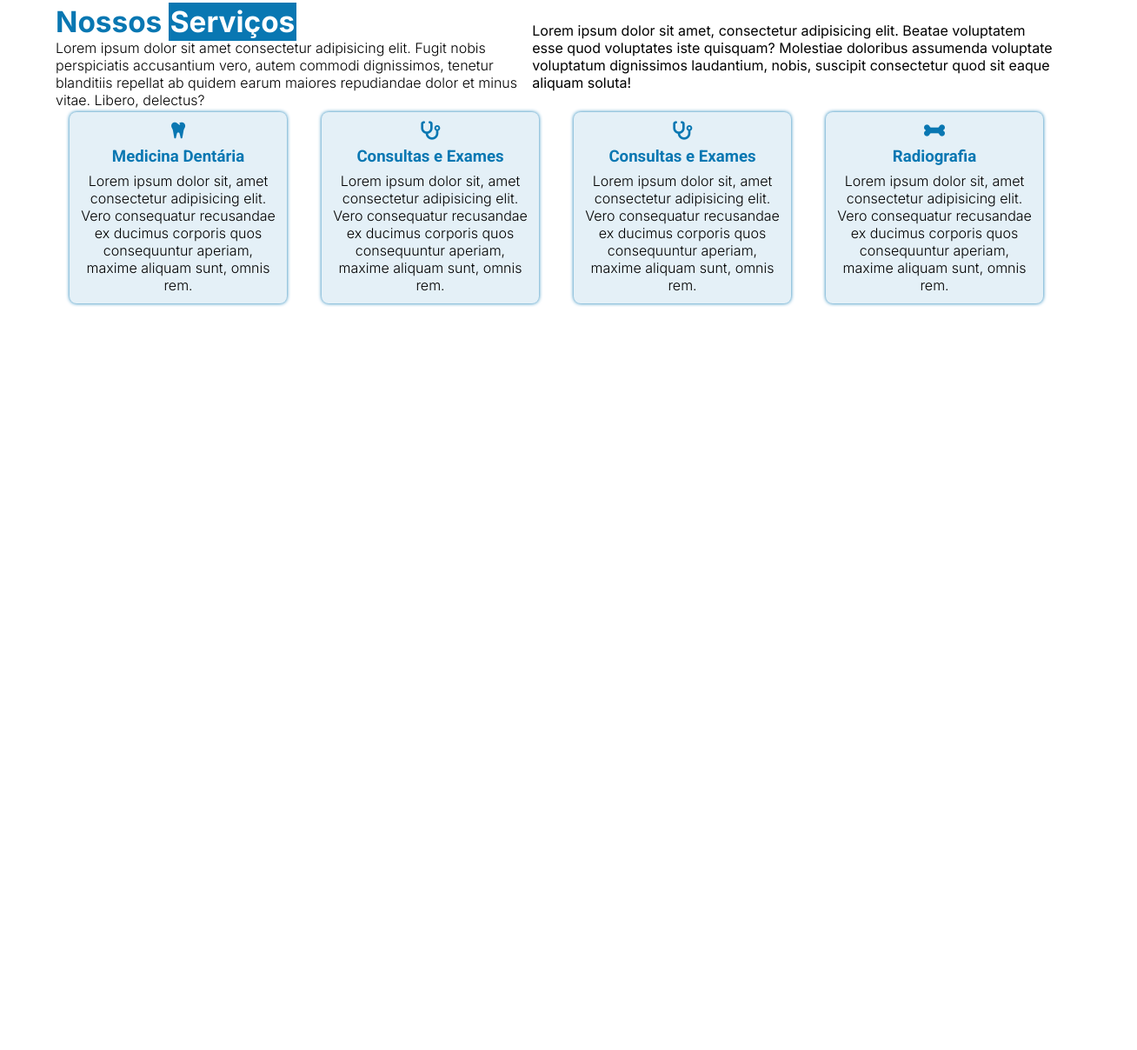
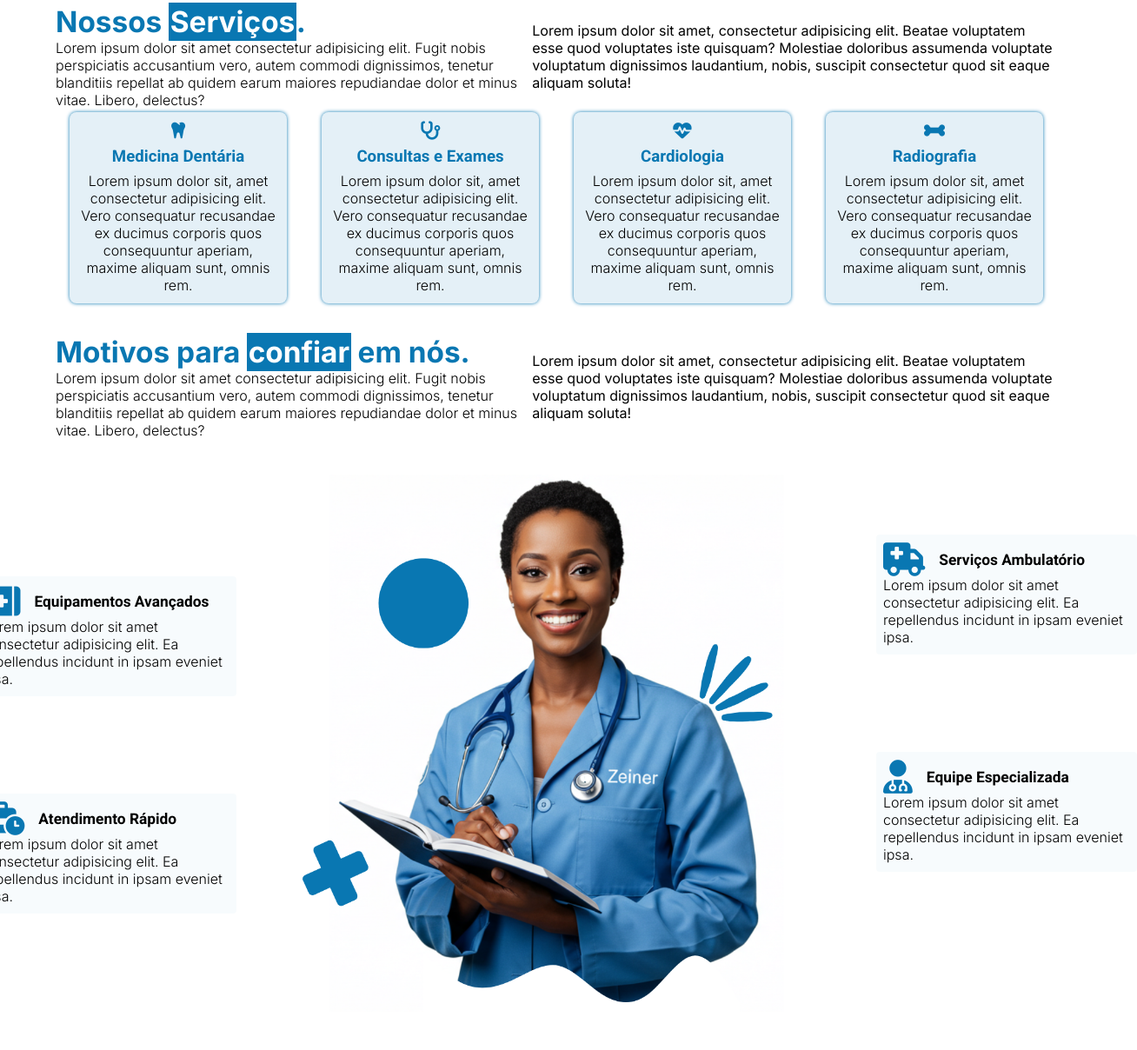
Before and after one commit to C4L3B3666/Hospital, a plain HTML site: page index.html in a window 1280 px wide. Shown: the part 827-2035 px from the top of the page at 87% size, 1308 px wide, since content can reach past the window. Before the commit the page ends 1180 px from the top, so only its background shows below. Drawn offline with Linux system fonts and the light colour scheme.

Commit message:
Adição dos cards laterais

```diff
--- a/estilo.css
+++ b/estilo.css
@@ -224,6 +224,68 @@
     font-family: "Inter", sans-serif;
 }
 
+.div_contet_img_motivo_lateral {
+    gap: 1rem;
+    display: flex;
+    justify-content: center;
+    align-items: center;
+}
+
+.div_laterais_motivos {
+    display: flex;
+    height: 500px;
+    margin: 2px;
+    position: relative;
+    flex-direction: column;
+    justify-content: space-around;
+}
+
+.div_laterais_motivos_esquerda {
+    bottom: 3rem;
+}
+
+.card_motivo {
+    padding: 8px;
+    padding-block: 10px;
+    width: 300px;
+    cursor: pointer;
+    border-radius: 4px;
+
+    background:rgba(9, 119, 178, 0.03);
+}
+
+.card_motivo div:nth-child(1) {
+    gap: 1rem;
+    display: flex;
+    align-items: center;
+}
+
+.card_motivo div:nth-child(1) .icone_motivo {
+    font-size: 29pt;
+    color: #0977B2;
+}
+
+.card_motivo div:nth-child(1) .titulo_motivo {
+    font-size: 13pt;
+    font-weight: bold;
+    font-family: "Roboto", sans-serif;
+}
+
+.card_motivo div:nth-child(1) .titulo_motivo {
+    font-size: 13pt;
+    font-weight: bold;
+    font-family: "Roboto", sans-serif;
+}
+
+.card_motivo div:nth-child(2) p {
+    font-weight: 300;
+    font-family: "Inter", sans-serif;
+}
+
+#img_motivo {
+    width: 700px;
+}
+
 @media screen and (max-width: 768px) {
     #menu {
         margin: 0;
--- a/index.html
+++ b/index.html
@@ -51,7 +51,7 @@
         <div class="div_conteudo div_conteudo_inicio">
             <div class="div_content_navs">
                 <div class="div_conteudo1">
-                    <h2 class="titulo_div_conteudo">Nossos <span class="texto_personalizado_normal">Serviços</span></h2>
+                    <h2 class="titulo_div_conteudo">Nossos <span class="texto_personalizado_normal">Serviços</span>.</h2>
                     <p class="texto_div_conteudo">Lorem ipsum dolor sit amet consectetur adipisicing elit. Fugit nobis perspiciatis accusantium vero, autem commodi dignissimos, tenetur blanditiis repellat ab quidem earum maiores repudiandae dolor et minus vitae. Libero, delectus?</p>
                 </div>
                 <div class="div_conteudo2">
@@ -74,8 +74,8 @@
                 </div>
 
                 <div class="card_servico">
-                    <i class="fa-solid fa-stethoscope icone_servico"></i>
-                    <h5 class="nome_servico">Consultas e Exames</h5>
+                    <i class="fa-solid fa-heart-pulse icone_servico"></i>
+                    <h5 class="nome_servico">Cardiologia</h5>
                     <p class="texto_servico">Lorem ipsum dolor sit, amet consectetur adipisicing elit. Vero consequatur recusandae ex ducimus corporis quos consequuntur aperiam, maxime aliquam sunt, omnis rem.</p>
                 </div>
 
@@ -86,6 +86,68 @@
                 </div>
             </div>
         </div>
+
+        <div class="div_conteudo div_conteudo_inicio">
+            <div class="div_content_navs">
+                <div class="div_conteudo1">
+                    <h2 class="titulo_div_conteudo">Motivos para <span class="texto_personalizado_normal">confiar</span> em nós.</h2>
+                    <p class="texto_div_conteudo">Lorem ipsum dolor sit amet consectetur adipisicing elit. Fugit nobis perspiciatis accusantium vero, autem commodi dignissimos, tenetur blanditiis repellat ab quidem earum maiores repudiandae dolor et minus vitae. Libero, delectus?</p>
+                </div>
+                <div class="div_conteudo2">
+                    <p class="texto_div_conteudo texto_div_conteudo_esquerdo">Lorem ipsum dolor sit amet, consectetur adipisicing elit. Beatae voluptatem esse quod voluptates iste quisquam? Molestiae doloribus assumenda voluptate voluptatum dignissimos laudantium, nobis, suscipit consectetur quod sit eaque aliquam soluta!</p>
+                </div>
+            </div>
+
+            <div class="div_contet_img_motivo_lateral">
+                <div class="div_laterais_motivos">
+                    <div class="card_motivo">
+                        <div>
+                            <i class="fa-solid fa-kit-medical icone_motivo"></i>
+                            <h5 class="titulo_motivo">Equipamentos Avançados</h5>
+                        </div>
+                        <div>
+                            <p>Lorem ipsum dolor sit amet consectetur adipisicing elit. Ea repellendus incidunt in ipsam eveniet ipsa.</p>
+                        </div>
+                    </div>
+
+                    <div class="card_motivo">
+                        <div>
+                            <i class="fa-solid fa-business-time icone_motivo"></i>
+                            <h5 class="titulo_motivo">Atendimento Rápido</h5>
+                        </div>
+                        <div>
+                            <p>Lorem ipsum dolor sit amet consectetur adipisicing elit. Ea repellendus incidunt in ipsam eveniet ipsa.</p>
+                        </div>
+                    </div>
+                </div>
+
+                <div class="div_img_motivo">
+                    <img src="img/img_section.png" alt="" srcset="" id="img_motivo">
+                </div>
+
+                <div class="div_laterais_motivos div_laterais_motivos_esquerda">
+                    <div class="card_motivo">
+                        <div>
+                            <i class="fa-solid fa-truck-medical icone_motivo"></i>
+                            <h5 class="titulo_motivo">Serviços Ambulatório</h5>
+                        </div>
+                        <div>
+                            <p>Lorem ipsum dolor sit amet consectetur adipisicing elit. Ea repellendus incidunt in ipsam eveniet ipsa.</p>
+                        </div>
+                    </div>
+
+                    <div class="card_motivo">
+                        <div>
+                            <i class="fa-solid fa-user-doctor icone_motivo"></i>
+                            <h5 class="titulo_motivo">Equipe Especializada</h5>
+                        </div>
+                        <div>
+                            <p>Lorem ipsum dolor sit amet consectetur adipisicing elit. Ea repellendus incidunt in ipsam eveniet ipsa.</p>
+                        </div>
+                    </div>
+                </div>
+            </div>
+        </div>
     </main>
 
     <script src="script.js"></script>
```
Also changed, not shown: img/img_section.png (added).
